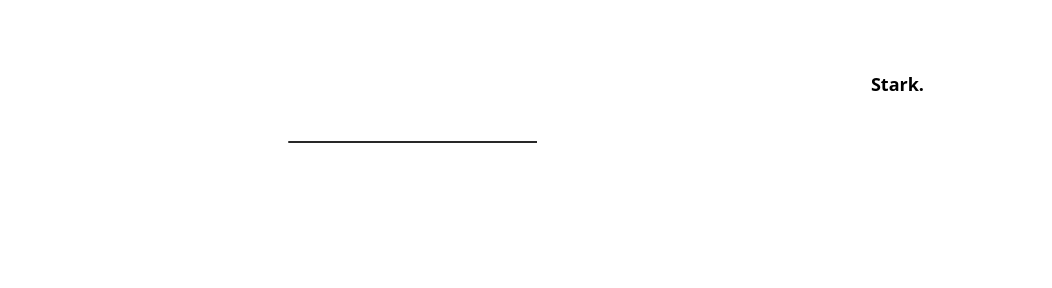
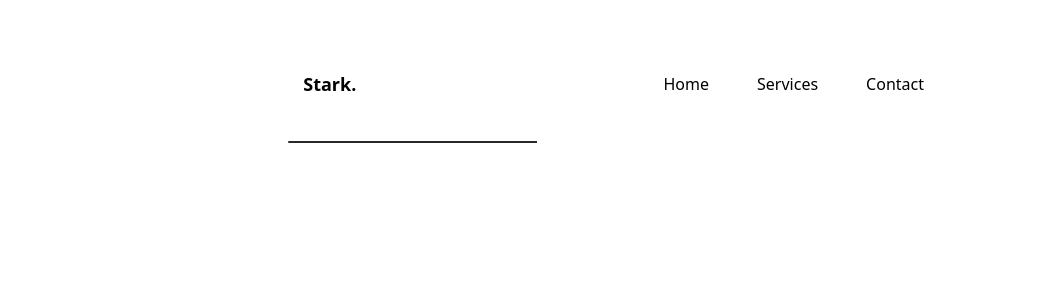
Before and after one commit to stark5200/Astro_testing_01, an Astro site: page / in a window 1280 px wide. Shown: the full height of the page, 228-1280 px from the left. Built offline with nearby package versions, Linux system fonts and the light colour scheme; Astro itself is replaced by a stand-in of ours.

Commit message:
Nav done, Halfway through

```diff
--- a/src/components/Nav.tsx
+++ b/src/components/Nav.tsx
@@ -2,6 +2,24 @@ import stark from "../../public/images/stark1024.jpg"
 import { motion } from "framer-motion"
 import { useState } from "react"
 import { useMediaQuery } from "../utils/useMediaQuery"
+
+const navMotion = {
+  visible: {
+    opacity: 1,
+    transition: {
+      when: "beforeChildren",
+      staggerChildren: 0.15,
+    },
+  },
+  hidden: {
+    opacity: 0,
+  },
+}
+
+const itemMotion = {
+  visible: { opacity: 1, x: 0 },
+  hidden: { opacity: 0, x:-100 },
+}
 
 export default function Nav(){
   const [toggled, setToggled] = useState(false)
@@ -30,16 +48,36 @@ export default function Nav(){
         <a href="/">Stark.</a>
       </h1>
 
+      {/* Check if we are on mobile or not */}
+      {matches && (
+        <div className="flex gap-12">
+          <motion.a variants={itemMotion} href="/">Home</motion.a>
+          <motion.a variants={itemMotion} href="/services">Services</motion.a>
+          <motion.a variants={itemMotion} href="/contact">Contact</motion.a>
+        </div>
+      )}
+
       {!matches && (
         <div
           onClick={() => setToggled((prevToggle) => !prevToggle)}
-          className="space-y-1 cursor-pointer"
+          className="space-y-1.5 cursor-pointer z-10"
         >
-          <span className="block h-0.5 w-8 bg-black"></span>
-          <span className="block h-0.5 w-5 bg-black"></span>
-          <span className="block h-0.5 w-5 bg-black"></span>
+          <motion.span animate={{ rotateZ: toggled ? 45 : 0, y: toggled ? 8 : 0 }} className="block h-0.5 w-8 bg-black"></motion.span>
+          <motion.span animate={{ width: toggled ? 0 : 24}} className="block h-0.5 w-5 bg-black"></motion.span>
+          <motion.span animate={{ rotateZ: toggled ? -45 : 0, width: toggled ? 32 : 16, y: toggled ? -8 : 0}} className="block h-0.5 w-5 bg-black"></motion.span>
         </div>
       )}
+
+      {toggled && !matches && (
+        <motion.div animate={{ opacity: 1, x: 0 }} initial={{ opacity: 0, x: 25 }} className="fixed flex bg-white bottom-0 left-0 w-full h-screen items-center justify-center">
+          <motion.div variants={navMotion} animate="visible" initial="hidden" className="flex flex-col gap-24 text-lg">
+          <motion.a variants={itemMotion} href="/">Home</motion.a>
+          <motion.a variants={itemMotion} href="/services">Services</motion.a>
+          <motion.a variants={itemMotion} href="/contact">Contact</motion.a>
+          </motion.div>
+        </motion.div>
+      )}
+
     </nav>
   )
 }
```
